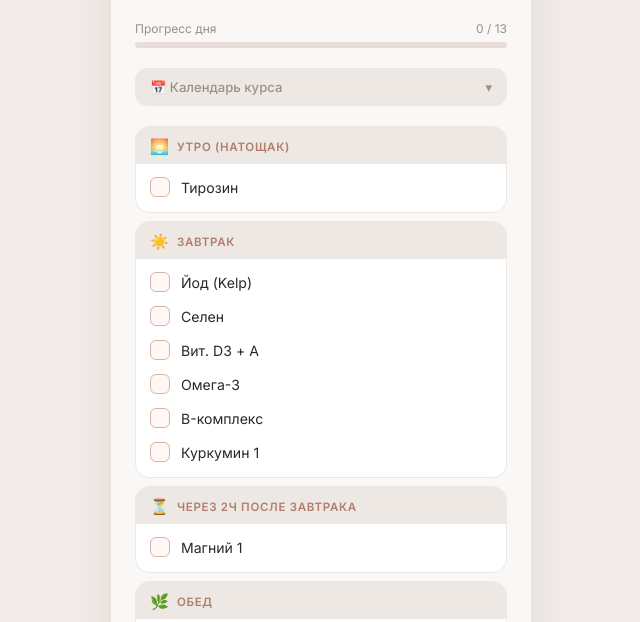
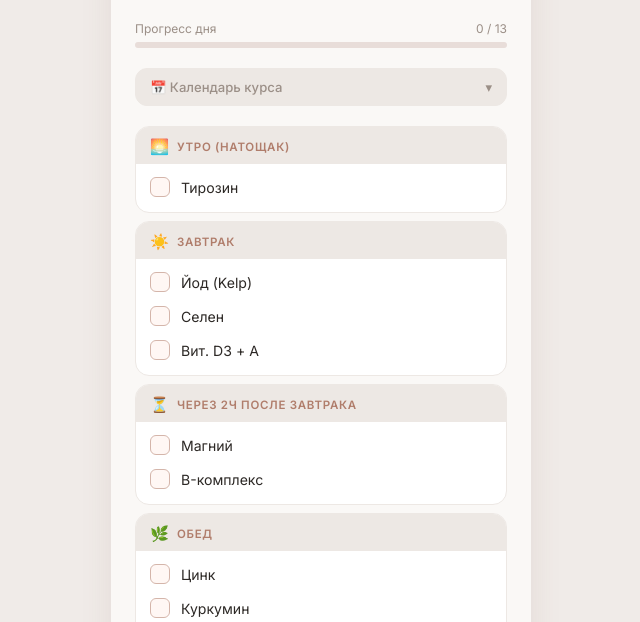
Before and after one commit to valya-app/thyroid, a plain HTML site: page index.html in a window 1280 px wide. Shown: the part 153-775 px from the top of the page, without its empty margins (319-959 px from the left). Drawn offline with Linux system fonts and the light colour scheme.

Commit message:
Add files via upload

```diff
--- a/index.html
+++ b/index.html
@@ -419,11 +419,11 @@
 <script>
     const schedule = [
         { time: "Утро (Натощак)", icon: "🌅", items: ["Тирозин"] },
-        { time: "Завтрак", icon: "☀️", items: ["Йод (Kelp)", "Селен", "Вит. D3 + А", "Омега-3", "B-комплекс", "Куркумин 1"] },
-        { time: "Через 2ч после завтрака", icon: "⏳", items: ["Магний 1"] },
-        { time: "Обед", icon: "🌿", items: ["Цинк", "Куркумин 2"] },
-        { time: "Через 2ч после обеда", icon: "⏳", items: ["Магний 2"] },
-        { time: "Ужин / Сон", icon: "🌙", items: ["Инозитол", "Магний 3"] }
+        { time: "Завтрак", icon: "☀️", items: ["Йод (Kelp)", "Селен", "Вит. D3 + А"] },
+        { time: "Через 2ч после завтрака", icon: "⏳", items: ["Магний", "B-комплекс"] },
+        { time: "Обед", icon: "🌿", items: ["Цинк", "Куркумин", "Омега-3"] },
+        { time: "Через 2ч после обеда", icon: "⏳", items: ["Магний"] },
+        { time: "Ужин", icon: "🌙", items: ["Инозитол", "Магний", "Куркумин"] }
     ];
 
     const TOTAL = schedule.reduce((sum, s) => sum + s.items.length, 0);
```
